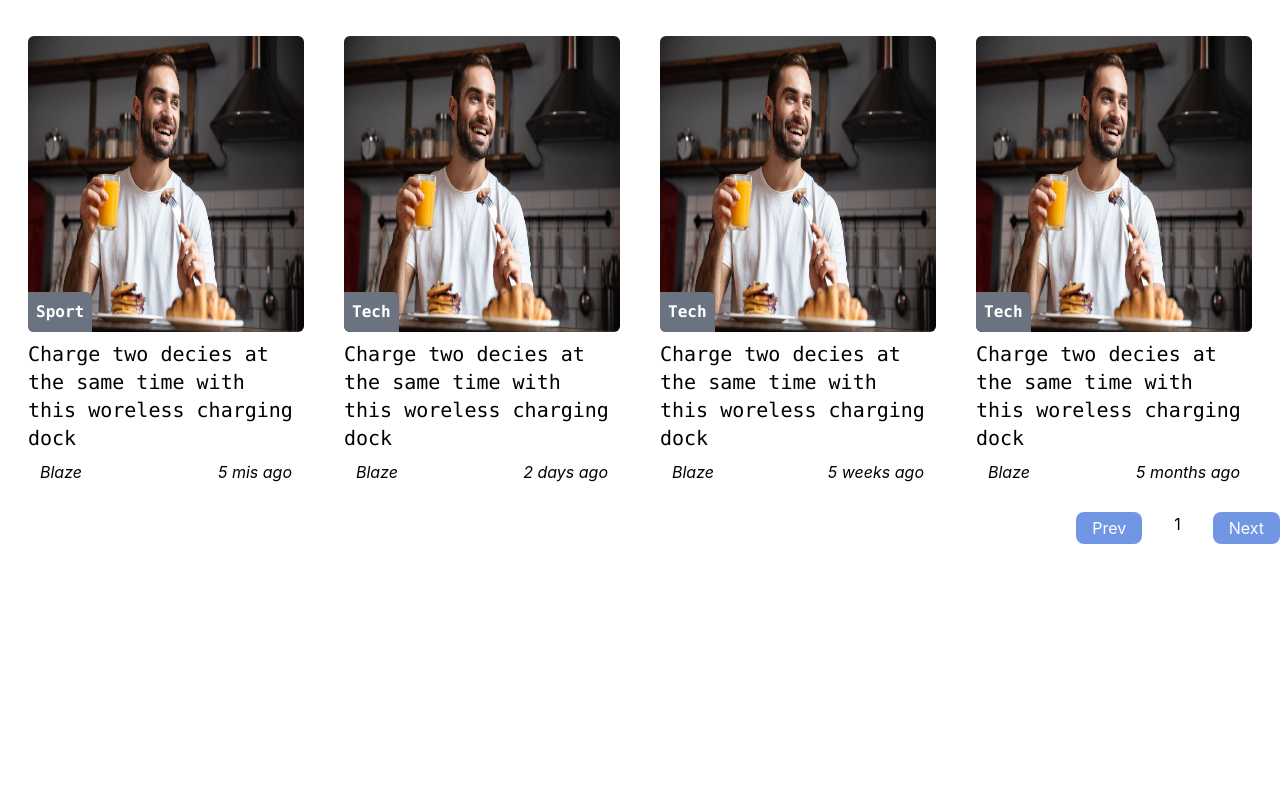
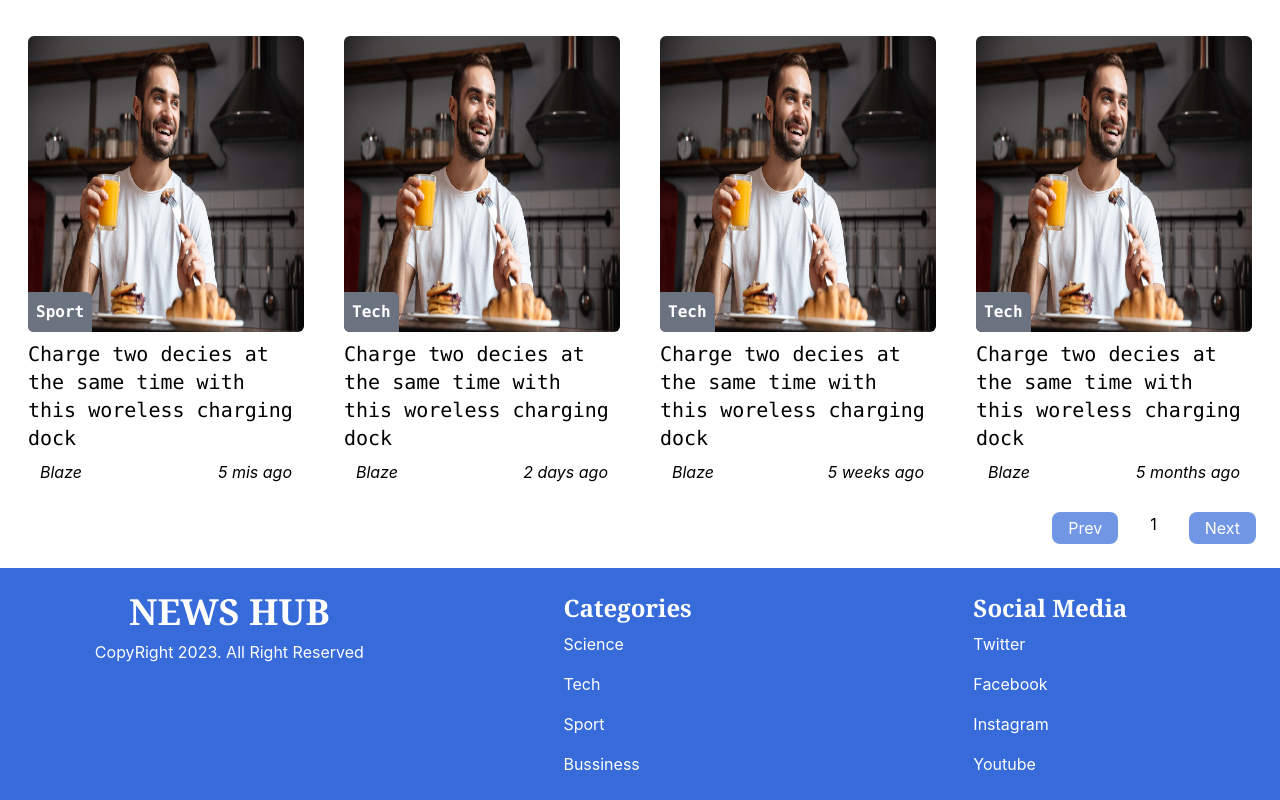
Before and after one commit to V-Blaze/news-hub, a React (Create React App) app: page / in a window 1280 px wide. Shown: the part 1404-2204 px from the top of the page. Before the commit the page ends 1948 px from the top, so only its background shows below. Built offline with nearby package versions, Linux system fonts and the light colour scheme.

Commit message:
Add and style Footer component

```diff
--- a/src/App.js
+++ b/src/App.js
@@ -6,7 +6,7 @@ import {
 } from './pages';
 
 // Components
-import { Navbar } from './components';
+import { Navbar, Footer } from './components';
 
 // Stylesheet
 import './App.css';
@@ -22,6 +22,7 @@ function App() {
           </Routes>
         </>
       </main>
+      <Footer />
     </>
   );
 }
--- a/src/components/Footer.js
+++ b/src/components/Footer.js
@@ -1,7 +1,34 @@
 import React from 'react';
 
 const Footer = () => (
-  <div>Footer</div>
+  <footer className="w-full bg-[#366BD9] text-white p-6 mt-6 grid grid-cols-1 md:grid-cols-3">
+    <div className="flex flex-col gap-2 items-center">
+      <h2 className=" font-serif font-extrabold text-4xl">
+        <a href="/">NEWS HUB</a>
+      </h2>
+      <span>CopyRight 2023. All Right Reserved</span>
+    </div>
+    <div className="hidden col-span-2 md:flex gap-6 w-full justify-around">
+      <div>
+        <h4 className="font-serif font-bold text-2xl mb-2">Categories</h4>
+        <ul className="flex flex-col gap-4">
+          <li>Science</li>
+          <li>Tech</li>
+          <li>Sport</li>
+          <li>Bussiness</li>
+        </ul>
+      </div>
+      <div>
+        <h4 className="font-serif font-bold text-2xl mb-2">Social Media</h4>
+        <ul className="flex flex-col gap-4">
+          <li>Twitter</li>
+          <li>Facebook</li>
+          <li>Instagram</li>
+          <li>Youtube</li>
+        </ul>
+      </div>
+    </div>
+  </footer>
 );
 
 export default Footer;
--- a/src/components/Hero.js
+++ b/src/components/Hero.js
@@ -42,25 +42,25 @@ const Hero = () => {
 
   return (
 
-    <section className="grid grid-cols-3 w-full p-8 bg-slate-400 gap-4">
+    <section className="grid grid-cols-1 lg:grid-cols-3 w-full p-8 bg-slate-400 gap-4">
       <div className="flex flex-col gap-5 col-span-2 text-white">
         <div className="text-white flex gap-4">
           <span>Inovation</span>
           <span>2hrs ago</span>
         </div>
         <div className=" w-full">
-          <h1 className="font-semibold font-serif text-7xl w-[80%]">
+          <h1 className="font-semibold font-serif text-7xl w-[95%] md:w-[80%]">
             Charge Two Devices at the Same Time With This Magnetic Wireless Charging Dock
           </h1>
         </div>
-        <div className="grid grid-cols-2 gap-3">
+        <div className="grid grid-cols-1 md:grid-cols-2 gap-3">
           <div className="flex flex-col gap-2 border-2 border-l-4 border-[#366BD9] rounded-lg p-3 hover:bg-slate-500">
             <img src={heroIMG} alt="news" className="h-[84px] w-[114px] rounded-lg" />
             <p className=" font-mono text-sm hover:underline hover:cursor-pointer">
               Charge Two Devices at the Same Time With This Magnetic Wireless Charging Dock
             </p>
           </div>
-          <div className="flex flex-col gap-2 border-2 border-[#366BD9] rounded-lg p-3 hover:bg-slate-500">
+          <div className="hidden md:flex flex-col gap-2 border-2 border-[#366BD9] rounded-lg p-3 hover:bg-slate-500">
             <img src={heroIMG} alt="news" className="h-[84px] w-[114px] rounded-lg" />
             <p className=" font-mono">
               Charge Two Devices at the Same Time With This Magnetic Wireless Charging Dock
@@ -68,7 +68,7 @@ const Hero = () => {
           </div>
         </div>
       </div>
-      <div className="flex items-start flex-col text-white">
+      <div className="hidden lg:flex items-start flex-col text-white">
         <h2 className="font-serif font-semibold text-2xl mb-4">Popular this week</h2>
         <div className="flex flex-col gap-3">
           {PopularNews.map((newsItem) => (
--- a/src/components/Hero2.js
+++ /dev/null
@@ -1,46 +0,0 @@
-import React from 'react';
-
-// Assets
-// import { heroIMG } from '../assets/images';
-import { wave, heroIMG } from '../assets/images';
-
-const Hero = () => (
-  <section className="w-full ">
-    {/* <div className="w-full grid grid-cols-2 gap-4 bg-[#d8deff] px-4 pt-6 h-[60vh]"> */}
-    <div className="w-full flex gap-4 bg-[#d8deff] px-4 pt-6">
-      <div className="relative h-fit w-full">
-        <img src={heroIMG} alt="hero" />
-        <div className="absolute bottom-[8px] left-[0px] bg-opacity-[70%] bg-gray-400 rounded-lg p-2 w-full">
-          <span>7 hrs ago</span>
-          <h2 className="text-white font-semibold font-mono">
-            Be fearless in front of them with your ideas as many times as they’ll let you
-          </h2>
-        </div>
-      </div>
-      <div className=" text-white justify-center">
-        <div className="hidden lg:block mb-4 relative h-[35%]">
-          <img src={heroIMG} alt="hero" className="h-[95%] w-full" />
-          <h2 className="absolute bottom-[8px] left-[0px] bg-opacity-[70%] bg-gray-400 rounded-lg p-2 w-full">
-            I think it made me think about it more and really
-            consider why I was choosing to add this to my routine
-          </h2>
-        </div>
-        <div className="flex flex-col justify-center items-center w-full gap-2 font-sans text-gray-700 font-semibold p-[5%]">
-          <h3>
-            The increase in overall pollution that the planet has seen
-            during the past few years has impacted the planet in such a way that
-            it caused a ripple effect to happen in various domains.
-            This is exactly why right now is the moment in which all of us must act,
-            and this needs to reflect in both our
-          </h3>
-          <button type="button" className="bg-[#366BD9] px-6 py-2 mt-6 rounded text-white">
-            Read more
-          </button>
-        </div>
-      </div>
-    </div>
-    <img src={wave} alt="wave background" />
-  </section>
-);
-
-export default Hero;
--- a/src/pages/Home.js
+++ b/src/pages/Home.js
@@ -72,7 +72,7 @@ const Home = () => {
       <section className="w-full ">
         <div className="w-full p-6 gap-4 flex flex-col items-center">
           <div className="w-full  flex justify-around mb-6">
-            <h2 className=" font-serif font-semibold text-2xl">Latest Post</h2>
+            <h2 className=" font-serif font-semibold text-4xl">Latest News</h2>
             <select id="categories" name="categories" className="px-6 py-2 border border-[#366BD9] rounded-t-lg focus:border-[#366BD9]">
               <option value="volvo">Volvo</option>
               <option value="saab">Saab</option>
@@ -89,7 +89,7 @@ const Home = () => {
             ))}
           </div>
         </div>
-        <div className="flex gap-8 w-full justify-center md:justify-end pl-6">
+        <div className="flex gap-8 w-full justify-center md:justify-end pr-6">
           <button type="button" className="bg-[#366BD9] px-4 py-1 text-white rounded-lg bg-opacity-[70%] hover:bg-[#366BD9]">Prev</button>
           <span>1</span>
           <button type="button" className="bg-[#366BD9] px-4 py-1 text-white rounded-lg bg-opacity-[70%] hover:bg-[#366BD9]">Next</button>
```
